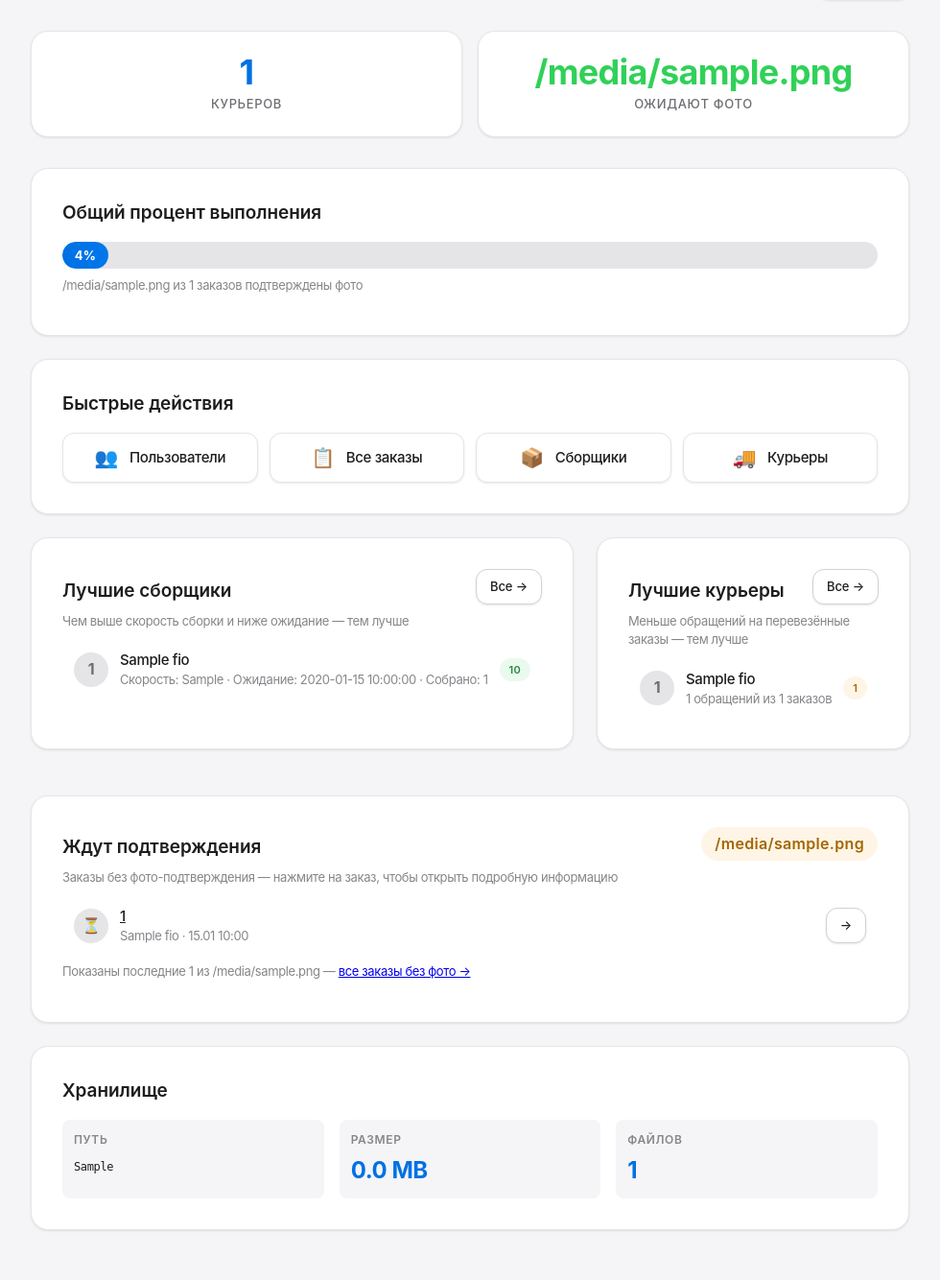
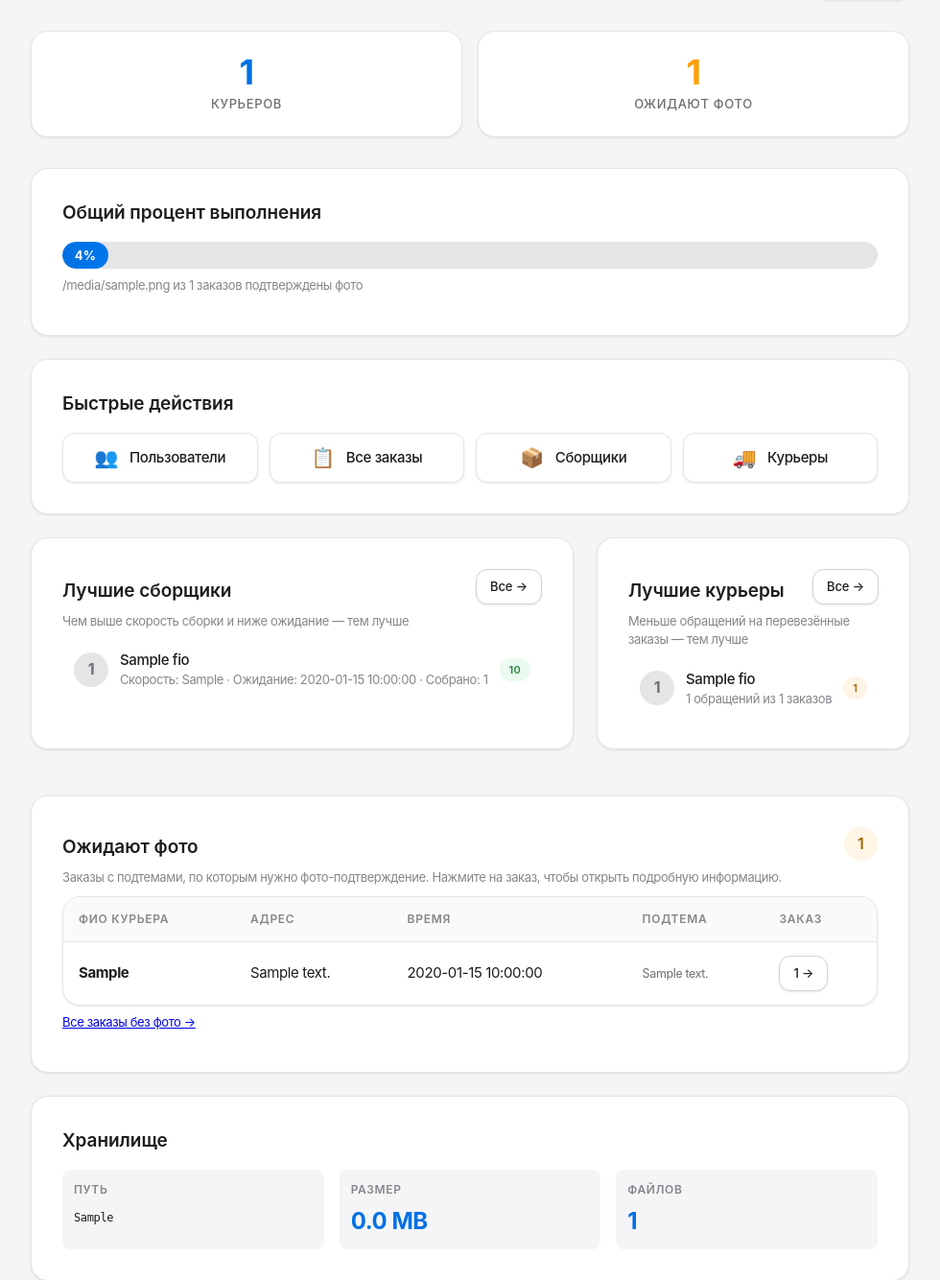
Before and after one commit to VladChristmas/gl-jb, a Flask app: template templates/admin_dashboard.html in a window 1280 px wide. Shown: the part 134-1468 px from the top of the page at 96% size, without its empty margins (150-1130 px from the left). Before the commit the page ends 1417 px from the top, so only its background shows below. Run offline with Flask 3, Linux system fonts and the light colour scheme; the template is opened without the code that fills it: most values are stand-ins (such as "Sample title", 1, 10 or a date in 2020); parts of the project's set-up code (start-up, migrations or seed data) failed here and were passed over; some libraries are stand-ins or nearby versions.

Commit message:
fix: photo-pending block counts only photo-required topics, shows courier/address/time; placeholders only for photo topics

```diff
--- a/app/templates/admin_dashboard.html
+++ b/app/templates/admin_dashboard.html
@@ -15,8 +15,8 @@
         <div class="stat-label">Курьеров</div>
     </div>
     <div class="stat-card">
-        <div class="stat-number" id="stat-pending" style="color: {% if stats.orders_without_photos > 0 %}var(--warning){% else %}var(--success){% endif %};">
-            {{ stats.orders_without_photos }}
+        <div class="stat-number" id="stat-pending" style="color: {% if stats.pending_count > 0 %}var(--warning){% else %}var(--success){% endif %};">
+            {{ stats.pending_count }}
         </div>
         <div class="stat-label">Ожидают фото</div>
     </div>
@@ -117,41 +117,54 @@
     </div>
 </div>
 
-<!-- Orders awaiting confirmation -->
+<!-- Orders awaiting photo confirmation -->
 <div class="card">
     <div class="page-header" style="margin-bottom: 8px;">
-        <h2 style="margin: 0;">Ждут подтверждения</h2>
+        <h2 style="margin: 0;">Ожидают фото</h2>
         <span class="badge badge-warning" id="pending-count" style="font-size: 16px; padding: 6px 14px;">
-            {{ stats.orders_without_photos }}
+            {{ stats.pending_count }}
         </span>
     </div>
     <p class="help-text" style="margin-top: 0;">
-        Заказы без фото-подтверждения — нажмите на заказ, чтобы открыть подробную информацию
+        Заказы с подтемами, по которым нужно фото-подтверждение. Нажмите на заказ, чтобы открыть подробную информацию.
     </p>
     {% if stats.pending_orders %}
-    <div class="activity-list">
-        {% for order, user in stats.pending_orders %}
-        <div class="activity-item">
-            <div class="activity-icon">⏳</div>
-            <div class="activity-body">
-                <div class="activity-title">
-                    <a href="{{ url_for('admin.edit_order', order_id=order.id) }}" style="color: inherit;">
-                        {{ order.order_number or '#' ~ order.id }}
+    <table class="table">
+        <thead>
+            <tr>
+                <th>ФИО курьера</th>
+                <th>Адрес</th>
+                <th>Время</th>
+                <th>Подтема</th>
+                <th>Заказ</th>
+            </tr>
+        </thead>
+        <tbody>
+            {% for order, user in stats.pending_orders %}
+            <tr>
+                <td><strong>{{ order.courier_fio or user.fio }}</strong></td>
+                <td>{{ order.address or '—' }}</td>
+                <td>{{ order.delivered_at or '—' }}</td>
+                <td>
+                    <small style="color: var(--text-secondary);">
+                        {{ order.complaint_text[:60] }}{% if order.complaint_text|length > 60 %}…{% endif %}
+                    </small>
+                </td>
+                <td>
+                    <a href="{{ url_for('admin.edit_order', order_id=order.id) }}" class="btn btn-sm btn-secondary">
+                        {{ order.order_number or '#' ~ order.id }} →
                     </a>
-                </div>
-                <div class="activity-meta">{{ user.fio }} · {{ order.created_at.strftime('%d.%m %H:%M') if order.created_at else '' }}</div>
-            </div>
-            <a href="{{ url_for('admin.edit_order', order_id=order.id) }}" class="btn btn-sm btn-secondary">→</a>
-        </div>
-        {% endfor %}
-    </div>
+                </td>
+            </tr>
+            {% endfor %}
+        </tbody>
+    </table>
     <p class="help-text" style="margin-top: 8px;">
-        Показаны последние {{ stats.pending_orders|length }} из {{ stats.orders_without_photos }} —
-        <a href="{{ url_for('admin.orders', photo_filter='without_photos') }}">все заказы без фото →</a>
+        <a href="{{ url_for('admin.orders', photo_filter='without_photos') }}">Все заказы без фото →</a>
     </p>
     {% else %}
     <div class="empty-state" style="padding: 24px;">
-        <div class="empty-state-text">Все заказы подтверждены — ждать нечего</div>
+        <div class="empty-state-text">Все заказы с фото-подтемами подтверждены</div>
     </div>
     {% endif %}
 </div>
```
Also changed, not shown: app/constants.py (added, +9 -0 lines), app/services/dashboard_service.py (+23 -18 lines), app/services/import_service.py (+20 -7 lines), tests/test_picker_dashboard.py (+78 -10 lines).
